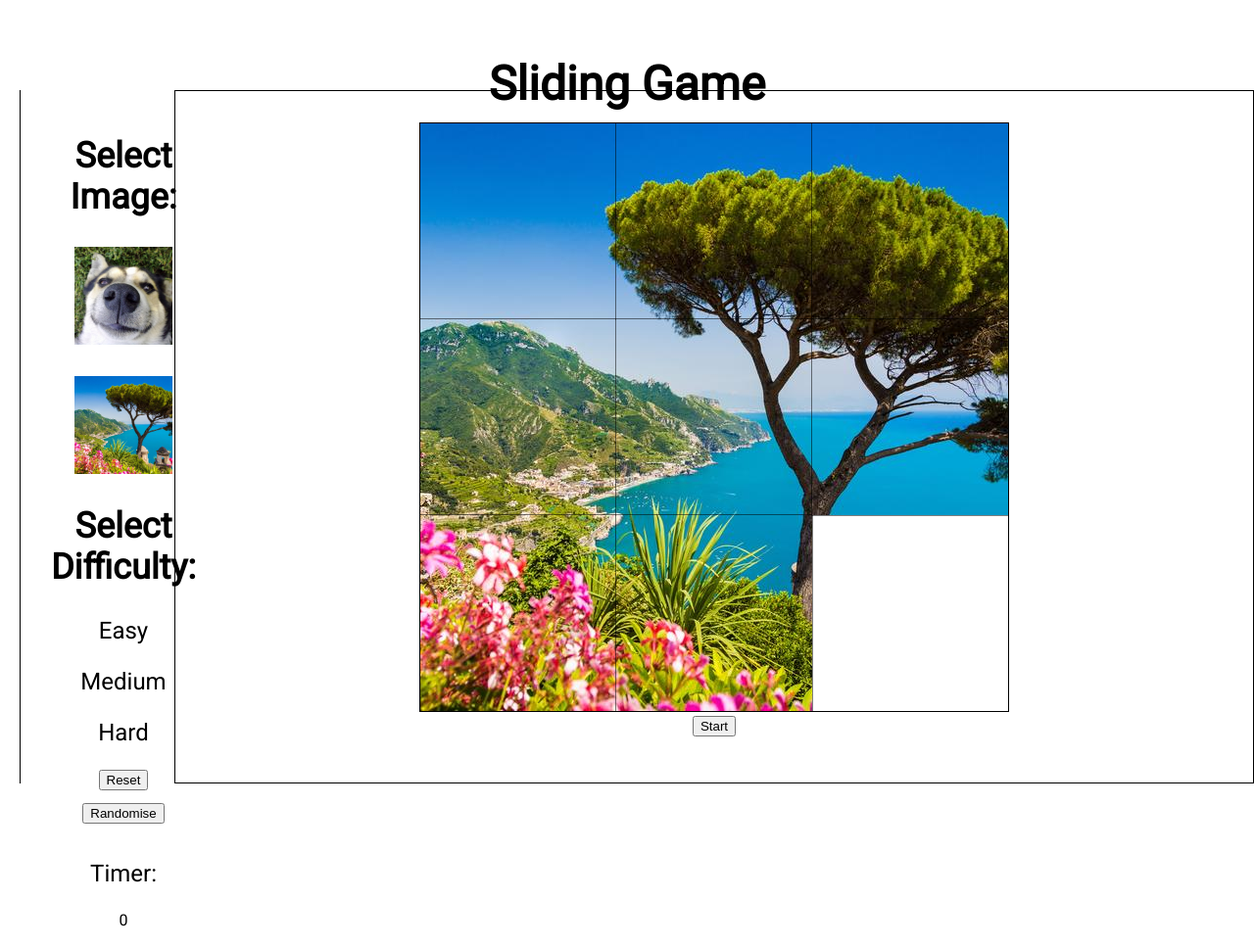
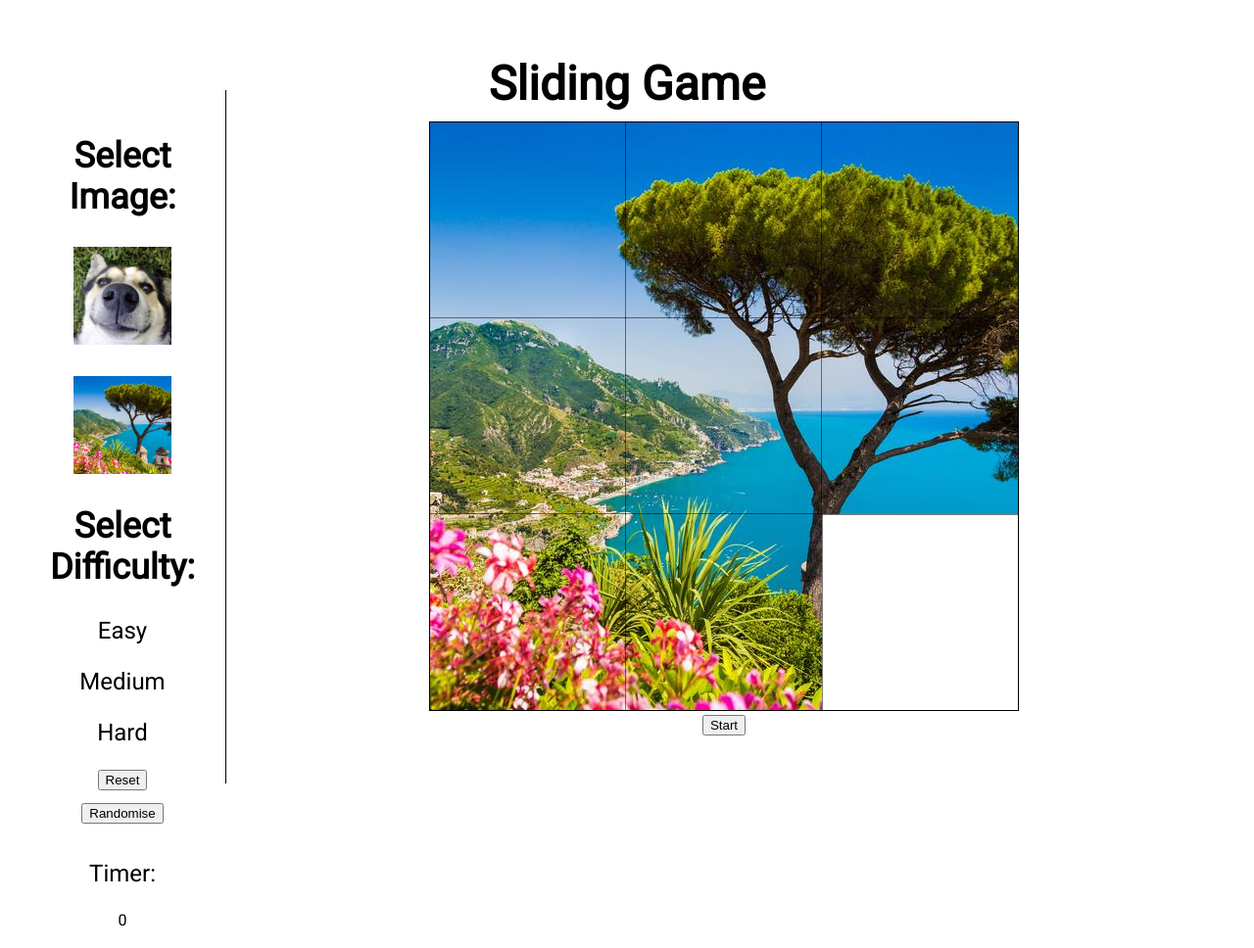
Before and after one commit to SlidingTile/SlidingTileRep, a PHP site: page / in a window 1280 px wide. Shown: the whole page at 98% size. Run offline with PHP 8.4, Linux system fonts and the light colour scheme.

Commit message:
Update lightStyle.css

```diff
--- a/code/production/css/lightStyle.css
+++ b/code/production/css/lightStyle.css
@@ -104,10 +104,9 @@
 	/*Main Body*/
 	#mainContent {
 		position: absolute;
-		left: 178px; top: 92px; right: 0; bottom: 0;
+		left: 198px; top: 92px; right: 0; bottom: 0;
 		padding: 2em;
 		text-align: center;
-		border: solid 1px black;
 	}
 
 	#sideBar {
@@ -116,7 +115,7 @@
 		width: 178px;
 		text-align: center;
 		padding: 1em;
-		border-left: solid 1px black;
+		border-right: solid 1px black;
 	}
 
 	#sideBar img{
```
